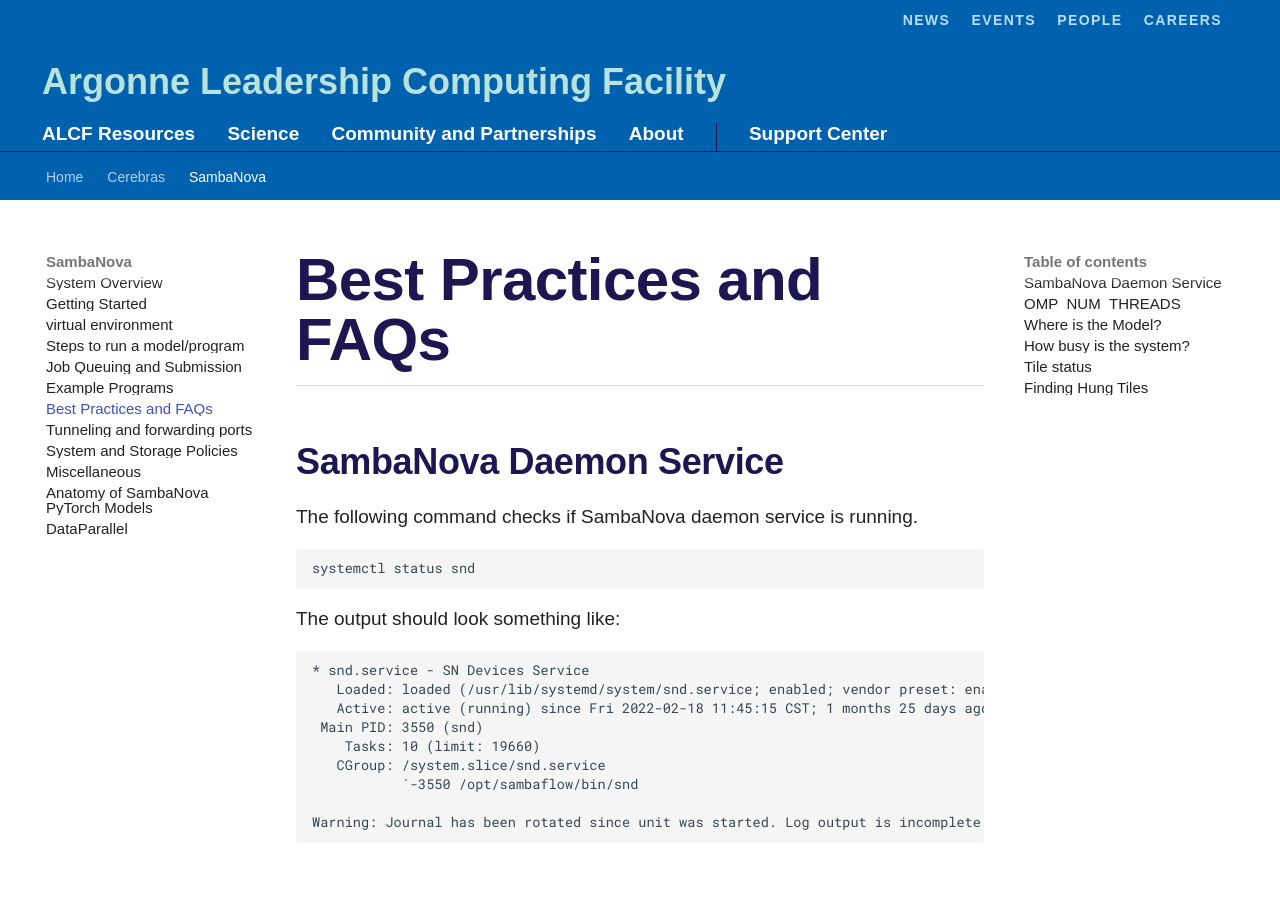
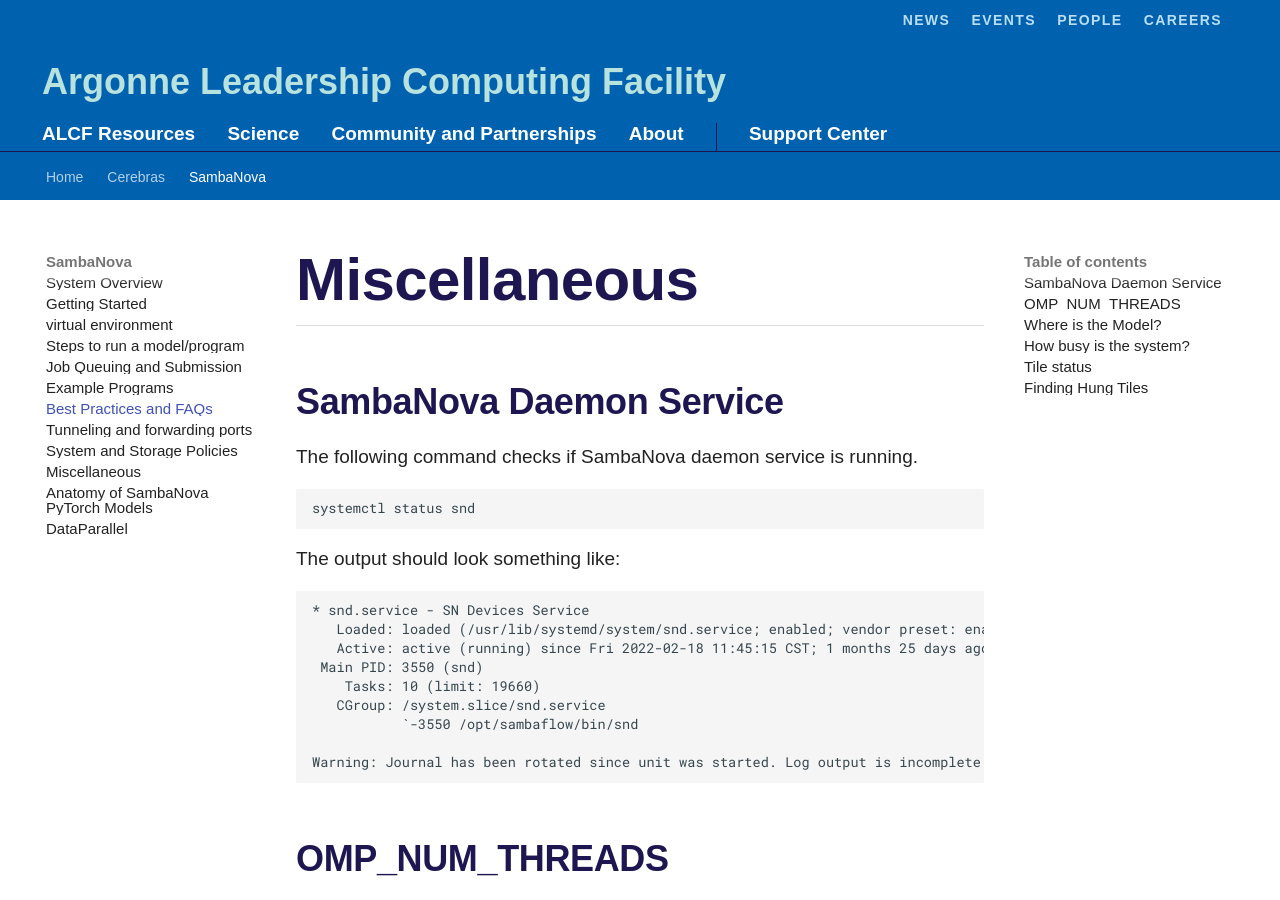
Before and after one commit to argonne-lcf/ai-testbed-userdocs, an MkDocs documentation site: the page built from docs/sambanova/Best-Practices-and-FAQs.md, in a window 1280 px wide and 900 px high. Built offline with MkDocs 1.6.1 and Material for MkDocs 9.7.7, drawn with Linux system fonts in a browser that asks for light colours; some web fonts are replaced; comment, search, counter and statistics services are not loaded.

Commit message:
Update Best-Practices-and-FAQs.md

```diff
--- a/docs/sambanova/Best-Practices-and-FAQs.md
+++ b/docs/sambanova/Best-Practices-and-FAQs.md
@@ -1,4 +1,4 @@
-# Best Practices and FAQs
+# Miscellaneous
 
 
 ## SambaNova Daemon Service
```
